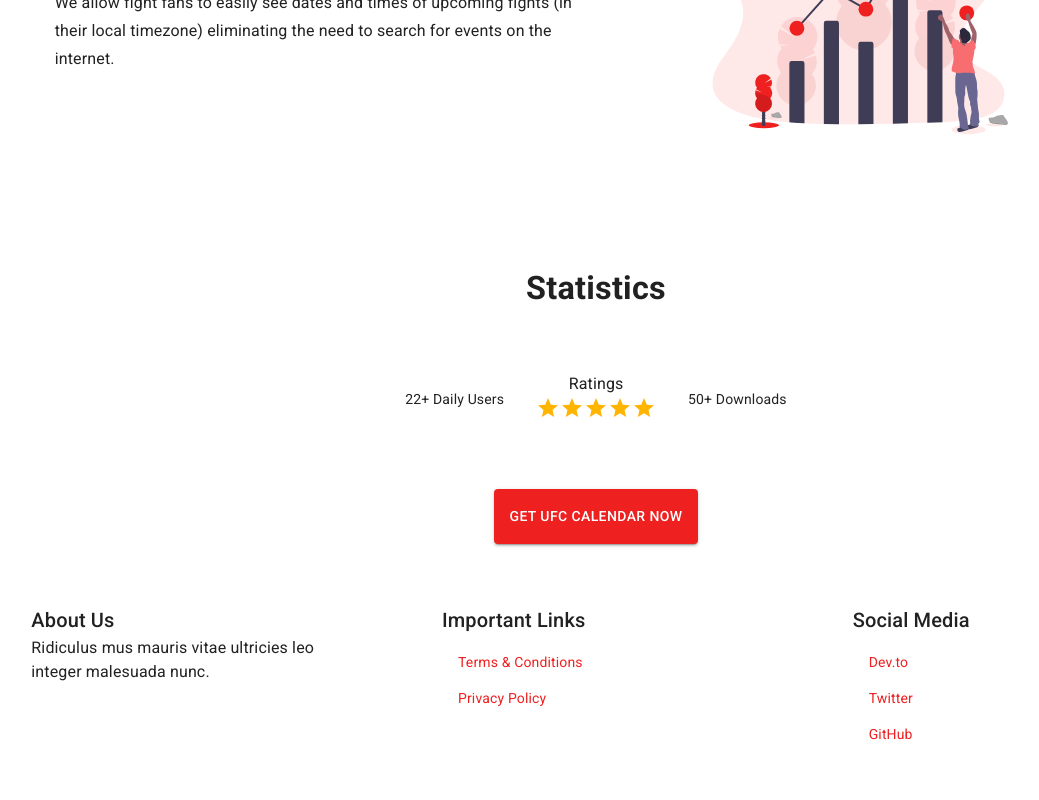
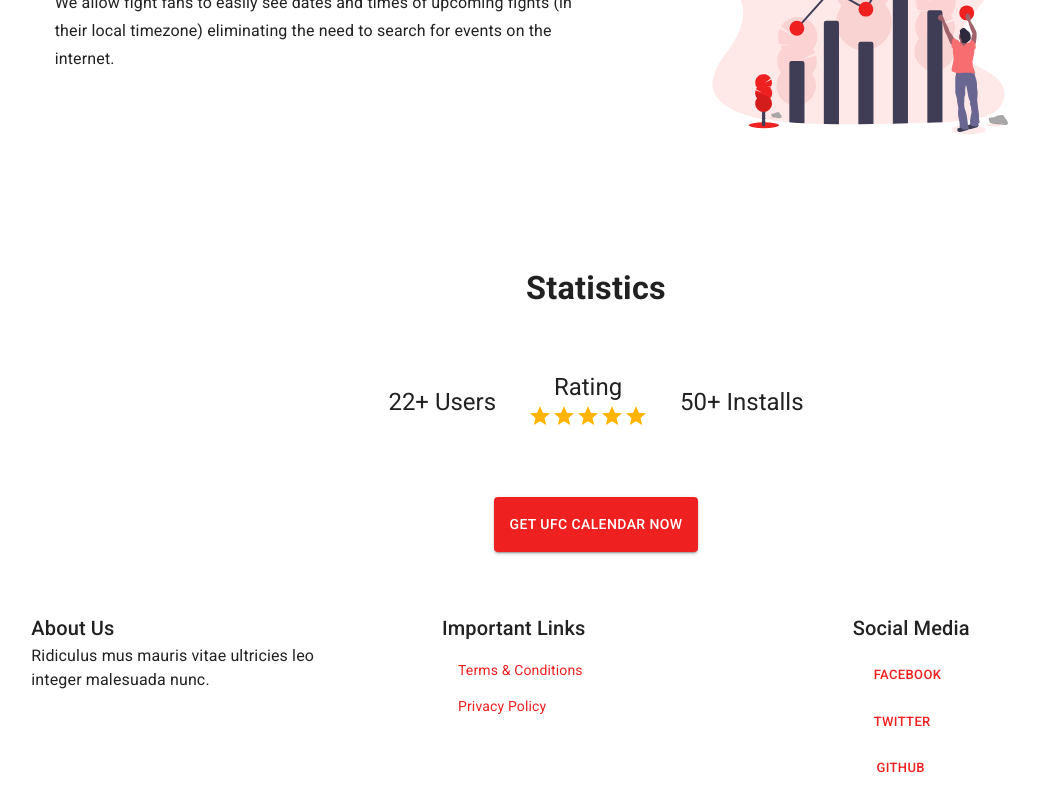
Before and after one commit to issackj1/UFCEvents-LandingPage, a React (Create React App) app: page / in a window 1280 px wide. Shown: the part 1843-2643 px from the top of the page, without its empty margins (44-1083 px from the left). Before the commit the page ends 2603 px from the top, so only its background shows below. Built offline with nearby package versions, Linux system fonts and the light colour scheme.

Commit message:
prettier

```diff
--- a/src/App.js
+++ b/src/App.js
@@ -131,11 +131,13 @@
             alignItems={"center"}
             spacing={4}
           >
-            <Grid item>22+ Daily Users</Grid>
+            <Grid item>
+              <Typography variant={"h5"}>22+ Users</Typography>
+            </Grid>
             <Grid item>
               <Grid container direction={"column"} alignItems={"center"}>
                 <Grid item>
-                  <Typography component="legend">Ratings</Typography>
+                  <Typography variant={"h5"}>Rating</Typography>
                 </Grid>
                 <Grid item>
                   <Rating
@@ -147,7 +149,9 @@
                 </Grid>
               </Grid>
             </Grid>
-            <Grid item>50+ Downloads</Grid>
+            <Grid item>
+              <Typography variant={"h5"}>50+ Installs</Typography>
+            </Grid>
           </Grid>
         </Grid>
         <Grid item>
--- a/src/components/layout/Footer.js
+++ b/src/components/layout/Footer.js
@@ -1,6 +1,6 @@
 import React from "react";
 import Grid from "@material-ui/core/Grid";
-import { Link, List, ListItem, Typography } from "@material-ui/core";
+import { Button, Link, List, ListItem, Typography } from "@material-ui/core";
 
 const Footer = () => (
   <Grid container justify={"space-around"} style={{ paddingTop: 60 }}>
@@ -41,37 +41,37 @@
       <Typography variant={"h6"}>Social Media</Typography>
       <List>
         <ListItem>
-          <Link
-            component="button"
-            variant="body2"
-            onClick={() => {
-              console.info("I'm a button.");
-            }}
+          <Button
+            size={"small"}
+            color="primary"
+            target={"_blank"}
+            href={"https://www.facebook.com/CastleridgeLabs"}
+            rel={"noopener noreferrer nofollow"}
           >
-            Dev.to
-          </Link>
+            Facebook
+          </Button>
         </ListItem>
         <ListItem>
-          <Link
-            component="button"
-            variant="body2"
-            onClick={() => {
-              console.info("I'm a button.");
-            }}
+          <Button
+            size={"small"}
+            color="primary"
+            target={"_blank"}
+            href={"https://twitter.com/CastleridgeL"}
+            rel={"noopener noreferrer nofollow"}
           >
             Twitter
-          </Link>
+          </Button>
         </ListItem>
         <ListItem>
-          <Link
-            component="button"
-            variant="body2"
-            onClick={() => {
-              console.info("I'm a button.");
-            }}
+          <Button
+            size={"small"}
+            color="primary"
+            target={"_blank"}
+            href={"#"}
+            rel={"noopener noreferrer nofollow"}
           >
-            GitHub
-          </Link>
+            Github
+          </Button>
         </ListItem>
       </List>
     </Grid>
```
